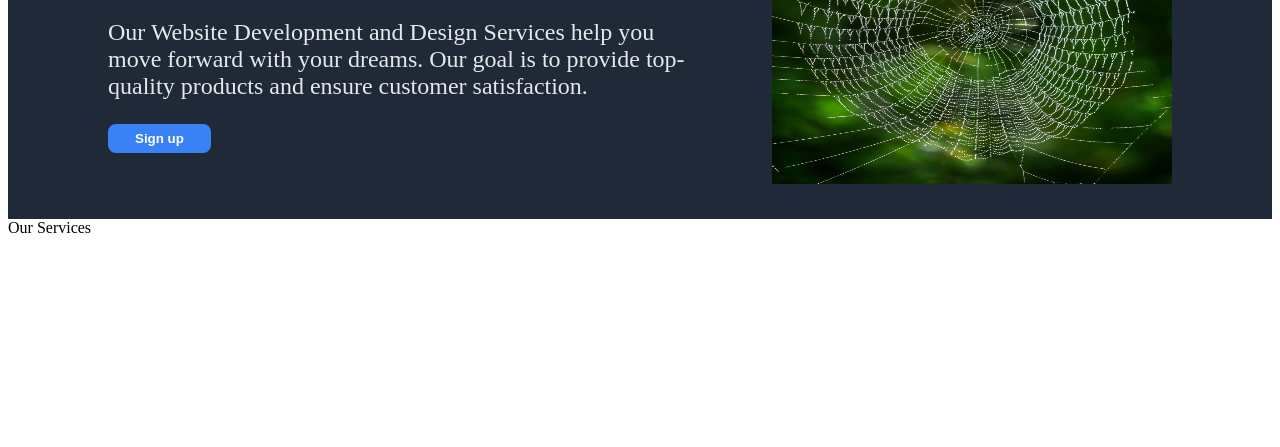
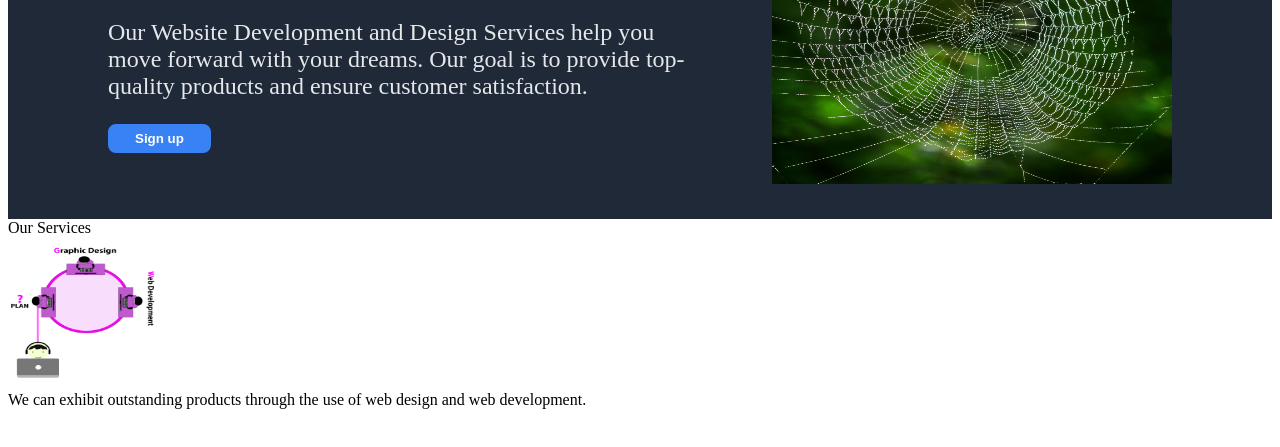
Before and after one commit to pbain63/Project_landing_page, a plain HTML site: page index.html in a window 1280 px wide. Shown: the part 199-646 px from the top of the page. Drawn offline with Linux system fonts and the light colour scheme.

Commit message:
Add img element and text class inside info div to control design in index.html

```diff
--- a/index.html
+++ b/index.html
@@ -43,6 +43,10 @@
       <div class="information">
         <div class="title">Our Services</div>
         <div class="info-container">
+          <div class="info">
+            <img src="./images/1.Pranav P.png" alt="cycle of web development" width="150px" height="150px">
+            <div class="text">We can exhibit outstanding products through the use of web design and web development.</div>
+          </div>
 
         </div>
       </div>
```
